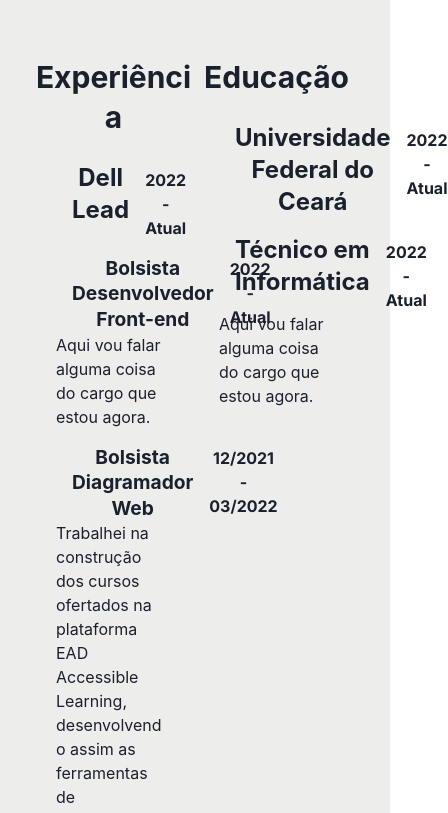
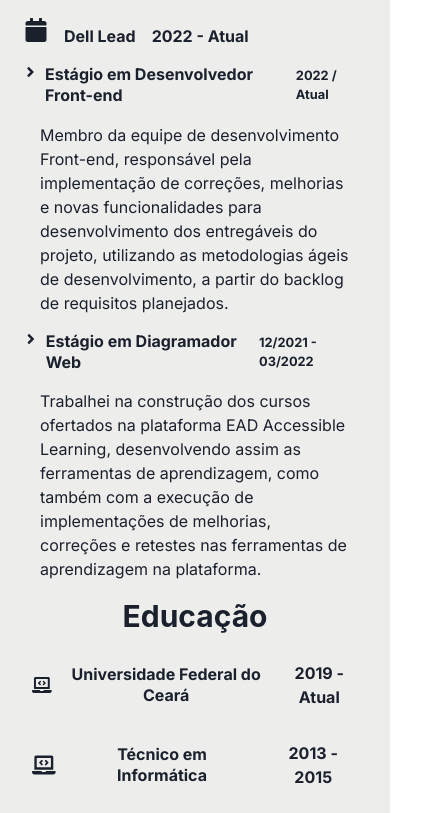
Before and after one commit to daviteixeira-dev/portfolio, a React (Vite) app in the folder portfolio-v2-chakra-ui/: page / in a window 390 px wide. Shown: the part 1511-2324 px from the top of the page, 448 px wide, since content can reach past the window. Built offline with nearby package versions, Linux system fonts and the light colour scheme.

Commit message:
responsividade para o mobile

```diff
--- a/portfolio-v2-chakra-ui/src/components/Sobre/Education.jsx
+++ b/portfolio-v2-chakra-ui/src/components/Sobre/Education.jsx
@@ -7,23 +7,27 @@ import { FaLaptopCode } from "react-icons/fa";
 function Education(){
     return(
         <Flex
-            m="1rem"
-            //border="1px solid green"
             textAlign="center"
+            m={[".5rem", "1rem"]}
             flexDirection="column"
         >
             <Flex
                 m=".5rem"
                 alignItems="baseline"
+                flexDirection="column"
+            >
+                <Flex
+                    m=".5rem"
+                    alignItems="center"
                     fontFamily="Inter, sans-serif"
-                //border="1px solid red"
                 >
-                <FaLaptopCode />
+                    <FaLaptopCode fontSize="1.5rem" />
 
                     <Heading
                         as="h4"
                         mx="1rem"
-                    fontSize="1.5rem"
+                        fontSize={["1rem", "1.5rem"]}
+                        fontFamily="Inter, sans-serif"
                     >
                         Universidade Federal do Ceará
                     </Heading>
@@ -31,28 +35,30 @@ function Education(){
                     <Text
                         fontSize="1rem"
                         fontWeight="bold"
+                        fontFamily="Inter, sans-serif"
                     >
-                    2022 - Atual
+                        2019 - Atual
                     </Text>
+                </Flex>
             </Flex>
 
             <Flex
                 m=".5rem"
-                textAlign="start"
+                alignItems="baseline"
                 flexDirection="column"
-                //border="1px solid red"
             >
                 <Flex
-                    textAlign="center"
-                    alignItems="baseline"
+                    m=".5rem"
+                    alignItems="center"
                     fontFamily="Inter, sans-serif"
                 >
-                    <FaLaptopCode />
+                    <FaLaptopCode fontSize="1.5rem"/>
 
                     <Heading
-                        as="h5"
+                        as="h4"
                         mx="1rem"
-                        fontSize="1.5rem"
+                        fontSize={["1rem", "1.5rem"]}
+                        fontFamily="Inter, sans-serif"
                     >
                         Técnico em Informática
                     </Heading>
@@ -60,14 +66,11 @@ function Education(){
                     <Text
                         fontSize="1rem"
                         fontWeight="bold"
+                        fontFamily="Inter, sans-serif"
                     >
-                        2022 - Atual
+                        2013 - 2015
                     </Text>
                 </Flex>
-
-                <Text>
-                    Aqui vou falar alguma coisa do cargo que estou agora.
-                </Text>
             </Flex>
         </Flex>
     );
--- a/portfolio-v2-chakra-ui/src/components/Sobre/Experience.jsx
+++ b/portfolio-v2-chakra-ui/src/components/Sobre/Experience.jsx
@@ -7,23 +7,21 @@ import { FaCalendar, FaAngleRight } from "react-icons/fa";
 function Experience() {
     return (
         <Flex
-            m="1rem"
-            //border="1px solid green"
             textAlign="center"
+            m={[".5rem", "1rem"]}
             flexDirection="column"
         >
             <Flex
                 m=".5rem"
                 alignItems="baseline"
-                fontFamily="Inter, sans-serif"
-                //border="1px solid red"
             >
-                <FaCalendar />
+                <FaCalendar fontSize="1.5rem" />
 
                 <Heading
                     as="h4"
                     mx="1rem"
-                    fontSize="1.5rem"
+                    fontSize={["1rem", "1.5rem"]}
+                    fontFamily="Inter, sans-serif"
                 >
                     Dell Lead
                 </Heading>
@@ -31,6 +29,7 @@ function Experience() {
                 <Text
                     fontSize="1rem"
                     fontWeight="bold"
+                    fontFamily="Inter, sans-serif"
                 >
                     2022 - Atual
                 </Text>
@@ -40,33 +39,41 @@ function Experience() {
                 m=".5rem"
                 textAlign="start"
                 flexDirection="column"
-                //border="1px solid red"
             >
                 <Flex
-                    textAlign="center"
                     alignItems="baseline"
-                    fontFamily="Inter, sans-serif"
+                    textAlign={["start", "center"]}
                 >
                     <FaAngleRight />
 
                     <Heading
                         as="h5"
-                        mx="1rem"
-                        fontSize="1.2rem"
+                        mx=".5rem"
+                        fontSize={["1rem", "1.2rem"]}
+                        fontFamily="Inter, sans-serif"
                     >
-                        Bolsista Desenvolvedor Front-end
+                        Estágio em Desenvolvedor Front-end
                     </Heading>
 
                     <Text
-                        fontSize="1rem"
+                        mx=".5rem"
                         fontWeight="bold"
+                        fontSize={[".8rem", "1rem"]}
+                        fontFamily="Inter, sans-serif"
                     >
-                        2022 - Atual
+                        2022 / Atual
                     </Text>
                 </Flex>
 
-                <Text>
-                    Aqui vou falar alguma coisa do cargo que estou agora.
+                <Text
+                    mt="1rem"
+                    mx="1rem"
+                    fontFamily="Inter, sans-serif"
+                >
+                    Membro da equipe de desenvolvimento Front-end, responsável
+                    pela implementação de correções, melhorias e novas funcionalidades
+                    para desenvolvimento dos entregáveis do projeto, utilizando as metodologias
+                    ágeis de desenvolvimento, a partir do backlog de requisitos planejados.
                 </Text>
             </Flex>
 
@@ -74,32 +81,37 @@ function Experience() {
                 m=".5rem"
                 textAlign="start"
                 flexDirection="column"
-                //border="1px solid red"
             >
                 <Flex
-                    textAlign="center"
                     alignItems="baseline"
-                    fontFamily="Inter, sans-serif"
+                    textAlign={["start", "center"]}
                 >
                     <FaAngleRight />
 
                     <Heading
                         as="h5"
-                        mx="1rem"
-                        fontSize="1.2rem"
+                        mx=".5rem"
+                        fontSize={["1rem", "1.2rem"]}
+                        fontFamily="Inter, sans-serif"
                     >
-                        Bolsista Diagramador Web
+                        Estágio em Diagramador Web
                     </Heading>
 
                     <Text
-                        fontSize="1rem"
+                        mx=".5rem"
                         fontWeight="bold"
+                        fontSize={[".8rem", "1rem"]}
+                        fontFamily="Inter, sans-serif"
                     >
                         12/2021 - 03/2022
                     </Text>
                 </Flex>
 
-                <Text>
+                <Text
+                    mt="1rem"
+                    mx="1rem"
+                    fontFamily="Inter, sans-serif"
+                >
                     Trabalhei na construção dos cursos ofertados na plataforma EAD Accessible
                     Learning, desenvolvendo assim as ferramentas de aprendizagem, como também
                     com a execução de implementações de melhorias, correções e retestes nas
--- a/portfolio-v2-chakra-ui/src/components/Sobre/Sobre.jsx
+++ b/portfolio-v2-chakra-ui/src/components/Sobre/Sobre.jsx
@@ -6,7 +6,7 @@ import Education from "./Education";
 
 function Sobre() {
     return (
-        <Flex h="auto" flexDirection="column">
+        <Flex h="auto" w="100vw" flexDirection="column">
             <Flex
                 p="2rem"
                 w="100vw"
@@ -17,17 +17,18 @@ function Sobre() {
                 justifyContent="space-evenly"
                 direction={["column", "row", "row"]}
             >
-                <Flex w="auto">
+                <Flex>
                     <Image
-                        w="400"
-                        h="400"
+                        w={["200", "400"]}
+                        h={["200", "400"]}
                         borderRadius=".5rem"
                         src="images/davi.jpg"
                     />
                 </Flex>
 
                 <Flex
-                    w="30rem"
+                    p={["1rem", "0"]}
+                    w={["auto", "30rem"]}
                     flexDirection="column"
                 >
                     <Heading
@@ -68,22 +69,32 @@ function Sobre() {
             </Flex>
 
             <Flex
-                p="2rem"
                 bg="#ededec"
-                //border="1px solid blue"
+                p={[".5rem", "2rem"]}
                 justifyContent="space-evenly"
+                flexDirection={["column", "row", "row"]}
             >
-                <Flex maxW="50%" flexDirection="column" textAlign="center">
+                <Flex
+                    textAlign="center"
+                    flexDirection="column"
+                    maxW={["100vw", "50vw", "50vw"]}
+                >
                     <Heading as="h3">
                         Experiência
                     </Heading>
+
                     <Experience />
                 </Flex>
 
-                <Flex maxW="50%" flexDirection="column" textAlign="center">
+                <Flex
+                    textAlign="center"
+                    flexDirection="column"
+                    maxW={["100vw", "50vw", "50vw"]}
+                >
                     <Heading as="h3">
                         Educação
                     </Heading>
+
                     <Education />
                 </Flex>
             </Flex>
```
Lines whose indentation alone changed are shown as unchanged.
